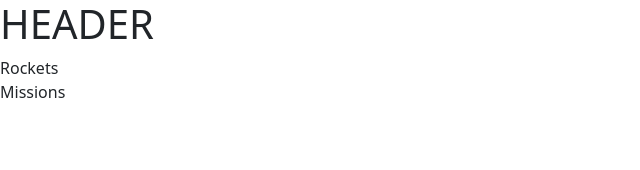
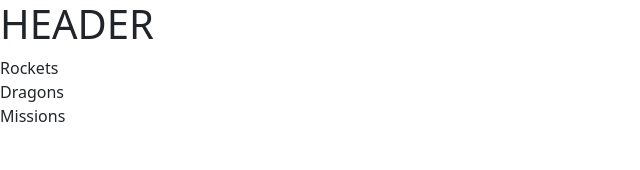
Before and after one commit to david-lafontant/space-travelers, a React (Vite) app: page / in a window 1280 px wide. Shown: the top 170 px of the page, without its empty margins (0-640 px from the left). Built offline with nearby package versions, Linux system fonts and the light colour scheme.

Commit message:
Display Dragons page

```diff
--- a/src/App.tsx
+++ b/src/App.tsx
@@ -1,4 +1,5 @@
 import Header from "./components/header/Header";
+import Dragons from "./pages/dragons/Dragons";
 import Missions from "./pages/missions/Missions";
 import Rockets from "./pages/rockets/Rockets";
 function App() {
@@ -8,6 +9,7 @@ function App() {
     <div className="App">
       <Header />
       <Rockets />
+      <Dragons />
       <Missions />
     </div>
   )
```
